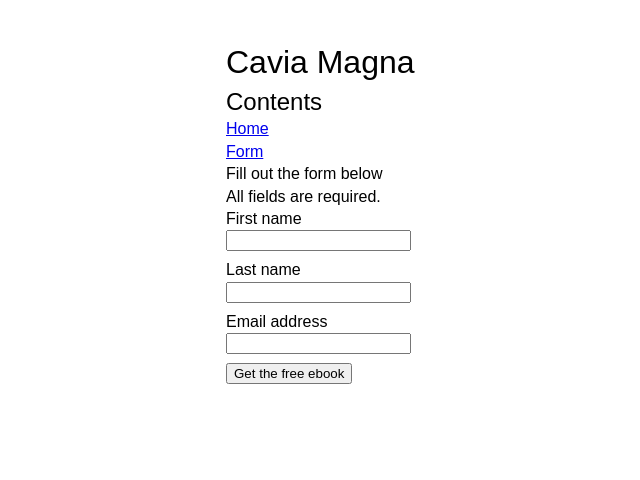
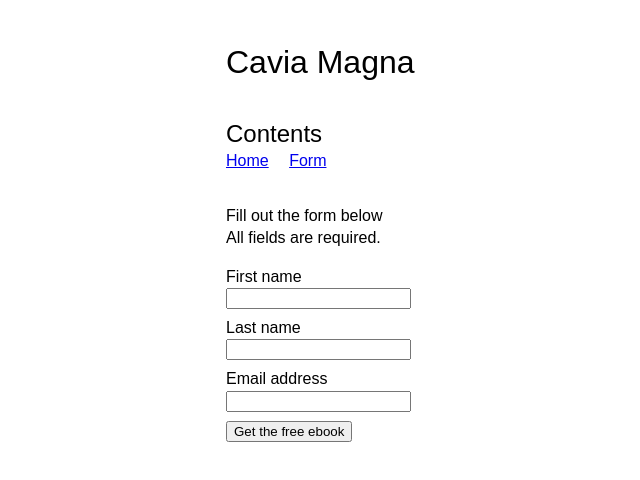
Before and after one commit to nicetrousers/scribacious.github.io, a plain HTML site: page form.html in a window 1280 px wide. Shown: the whole page, without its empty margins (14-654 px from the left). Drawn offline with nearby package versions, Linux system fonts and the light colour scheme.

Commit message:
add more basic styling

```diff
--- a/css/main.css
+++ b/css/main.css
@@ -10,6 +10,20 @@ h1 {
 h2 {
 	font-size: 150%;
 }
+
+nav {
+	margin: 2rem 0;
+}
+nav ul li {
+	display: inline-block;
+	margin-right: 1rem;
+}
+nav ul li:last-of-type {
+	margin-right: 0;
+}
+form {
+	margin: 1rem 0;
+}
 input[type="text"], input[type="email"] {
 	display: block;
 	margin-bottom: 0.5rem;
--- a/form.html
+++ b/form.html
@@ -9,12 +9,14 @@
   </head>
   <body>
     <!-- Add here all content exposed to the user -->
-    <h1>Cavia Magna<h1>
-    <h2>Contents</h2>
-    <ul>
-      <li><a href="/">Home</a></li>
-      <li><a href="/form.html">Form</a></li>
-    </ul>
+    <h1>Cavia Magna</h1>
+    <nav>
+      <h2>Contents</h2>
+      <ul>
+        <li><a href="/">Home</a></li>
+        <li><a href="/form.html">Form</a></li>
+      </ul>
+    </nav>
 
     <h3 class="fwb">Fill out the form below</h3>
     <p class="required">All fields are required.</p>
```
Also changed, not shown: index.html (+1 -1 lines).
